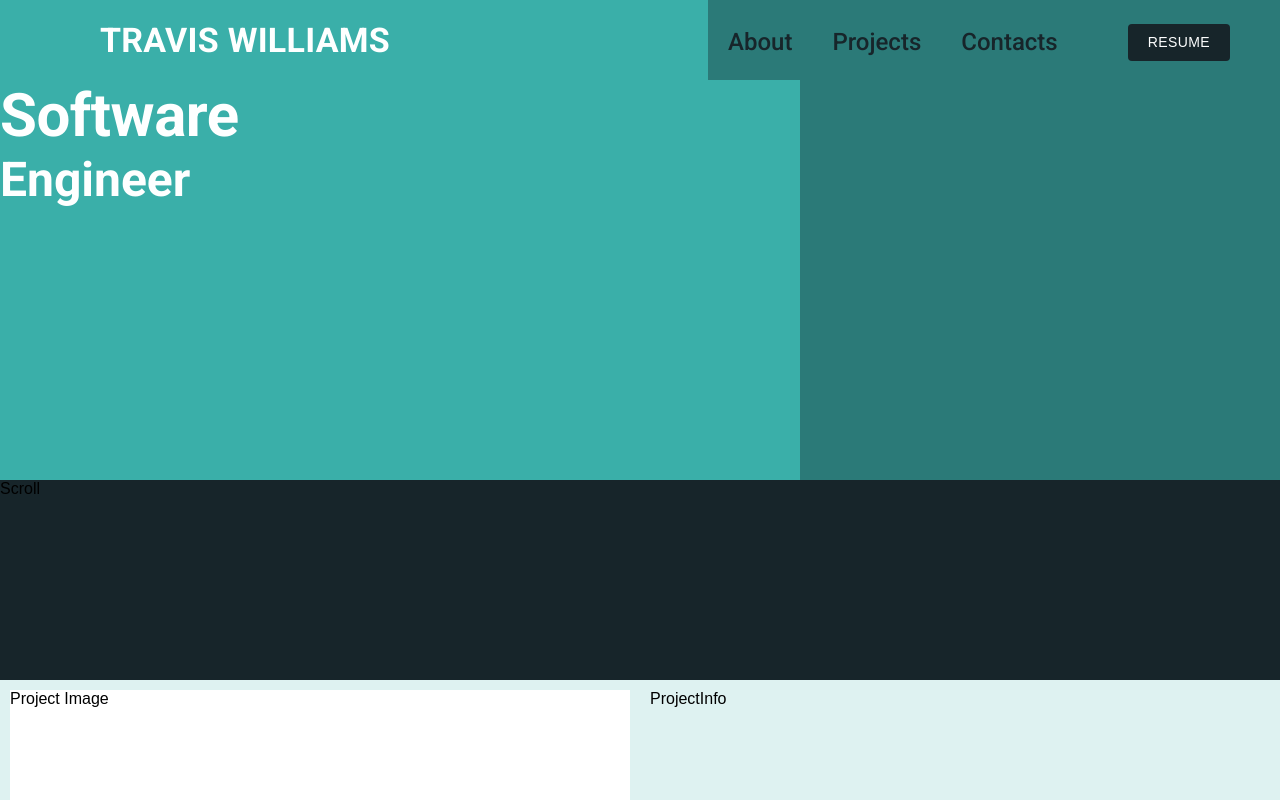
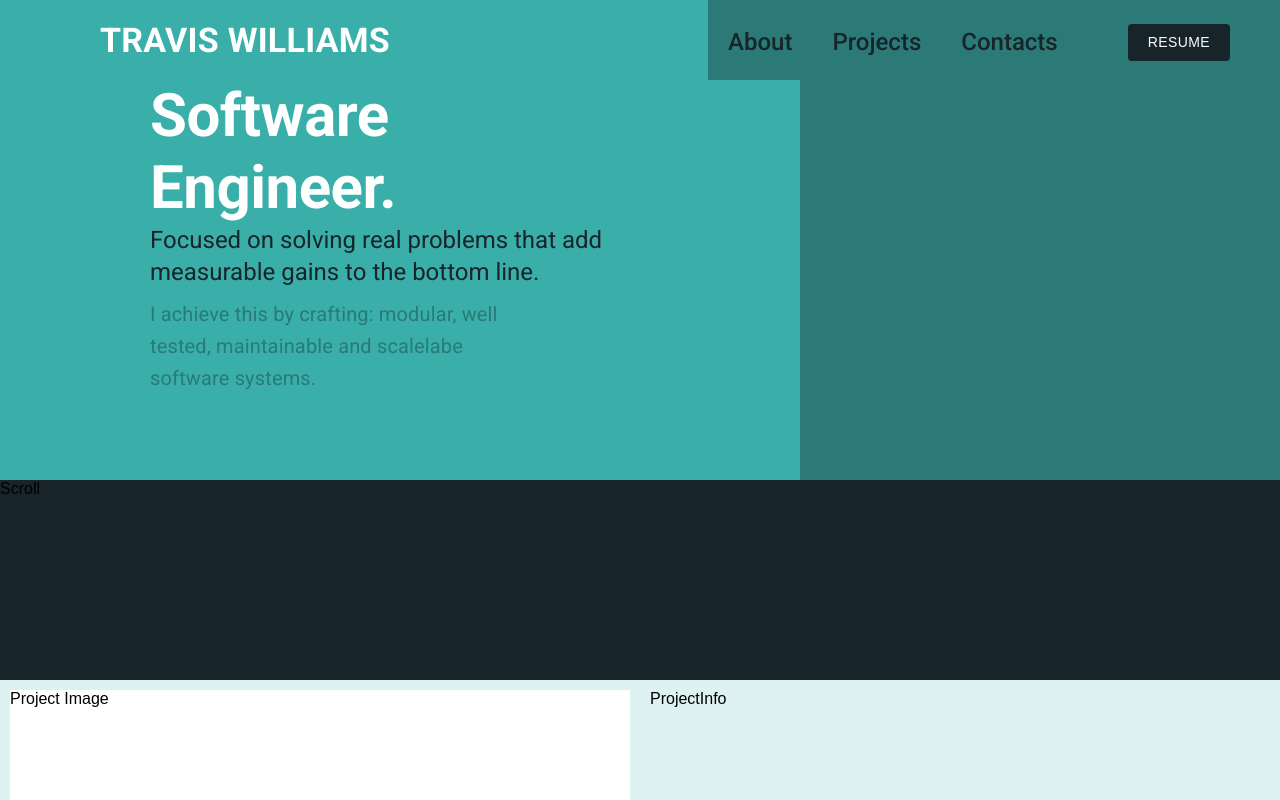
Before and after one commit to traviswilliams997/official_portfolio, a React (Vite) app: page / in a window 1280 px wide. Shown: the top 800 px of the page. Built offline with nearby package versions, Linux system fonts and the light colour scheme.

Commit message:
Add content to top left corner

```diff
--- a/src/components/TopLeft.jsx
+++ b/src/components/TopLeft.jsx
@@ -1,16 +1,36 @@
-import { Box, Typography } from '@mui/material'
+import { Box, Stack, Typography } from '@mui/material'
 
 const TopLeft = () => {
   return (
-    <Box bgcolor="#3AAFA9" flex={10} height="400px">
-      <Box>
+    <Box
+      bgcolor="#3AAFA9"
+      flex={10}
+      height="400px"
+      display="flex"
+      justifyContent="center"
+    >
+      <Stack>
         <Typography variant="h2" fontWeight={700} color="#FEFFFF">
           Software
         </Typography>
-        <Typography variant="h3" fontWeight={700} color="#FEFFFF">
-          Engineer
+        <Typography variant="h2" fontWeight={700} color="#FEFFFF">
+          Engineer.
         </Typography>
-      </Box>
+        <Typography variant="h5" fontWeight={400} color="#17252A" width="500px">
+          Focused on solving real problems that add measurable gains to the
+          bottom line.
+        </Typography>
+        <Typography
+          variant="h6"
+          fontWeight={400}
+          color="#2A7A78"
+          width="350px"
+          mt="10px"
+        >
+          I achieve this by crafting: modular, well tested, maintainable and
+          scalelabe software systems.
+        </Typography>
+      </Stack>
     </Box>
   )
 }
```
